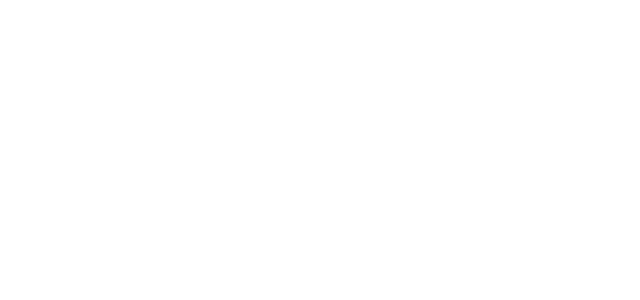
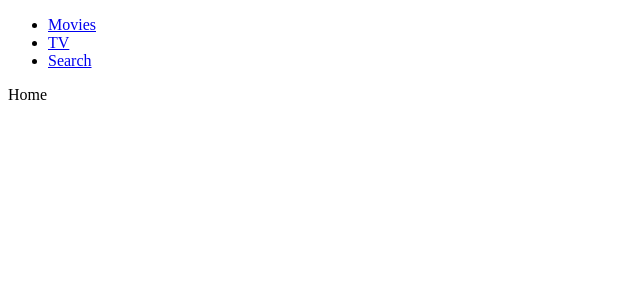
Before and after one commit to Gyeonghun-Park/getflix, a React (Create React App) app: page / in a window 1280 px wide. Shown: the top 300 px of the page, without its empty margins (0-640 px from the left). Built offline with nearby package versions, Linux system fonts and the light colour scheme.

Commit message:
React Router

```diff
--- /dev/null
+++ b/jsconfig.json
@@ -0,0 +1,5 @@
+{
+    "compilerOptions": {
+        "baseUrl": "src"
+    }
+}
--- a/package.json
+++ b/package.json
@@ -9,6 +9,7 @@
     "prop-types": "^15.7.2",
     "react": "^17.0.1",
     "react-dom": "^17.0.1",
+    "react-router-dom": "^5.2.0",
     "react-scripts": "4.0.0",
     "web-vitals": "^0.2.4"
   },
--- a/src/App.js
+++ /dev/null
@@ -1,9 +0,0 @@
-import React, { Component } from "react";
-
-class App extends Component {
-  render() {
-    return <div className="App" />;
-  }
-}
-
-export default App;
--- /dev/null
+++ b/src/Components/App.js
@@ -0,0 +1,16 @@
+import React, { Component } from "react";
+import Router from "Components/Router";
+import Header from "Components/Header";
+
+class App extends Component {
+  render() {
+    return (
+      <>
+        <Header />
+        <Router />
+      </>
+    );
+  }
+}
+
+export default App;
--- /dev/null
+++ b/src/Components/Header.js
@@ -0,0 +1,17 @@
+import React from "react";
+
+export default () => (
+  <header>
+    <ul>
+      <li>
+        <a href="/">Movies</a>
+      </li>
+      <li>
+        <a href="/tv">TV</a>
+      </li>
+      <li>
+        <a href="/search">Search</a>
+      </li>
+    </ul>
+  </header>
+);
--- /dev/null
+++ b/src/Components/Router.js
@@ -0,0 +1,21 @@
+import React from "react";
+import {
+  BrowserRouter as Router,
+  Route,
+  Redirect,
+  Switch,
+} from "react-router-dom";
+import Home from "Routes/Home";
+import TV from "Routes/TV";
+import Search from "Routes/Search";
+
+export default () => (
+  <Router>
+    <Switch>
+      <Route path="/" exact component={Home} />
+      <Route path="/tv" component={TV} />
+      <Route path="/search" component={Search} />
+      <Redirect from="*" to="/" />
+    </Switch>
+  </Router>
+);
--- /dev/null
+++ b/src/Routes/Detail.js
@@ -0,0 +1 @@
+export default () => "Detail";
--- /dev/null
+++ b/src/Routes/Home.js
@@ -0,0 +1 @@
+export default () => "Home";
--- /dev/null
+++ b/src/Routes/Search.js
@@ -0,0 +1 @@
+export default () => "Search";
--- /dev/null
+++ b/src/Routes/TV.js
@@ -0,0 +1 @@
+export default () => "TV";
--- a/src/index.js
+++ b/src/index.js
@@ -1,5 +1,5 @@
 import React from "react";
 import ReactDOM from "react-dom";
-import App from "./App";
+import App from "./Components/App";
 
 ReactDOM.render(<App />, document.getElementById("root"));
```
Also changed, not shown: 2 other files (tests, documents, lock files or other folders).
